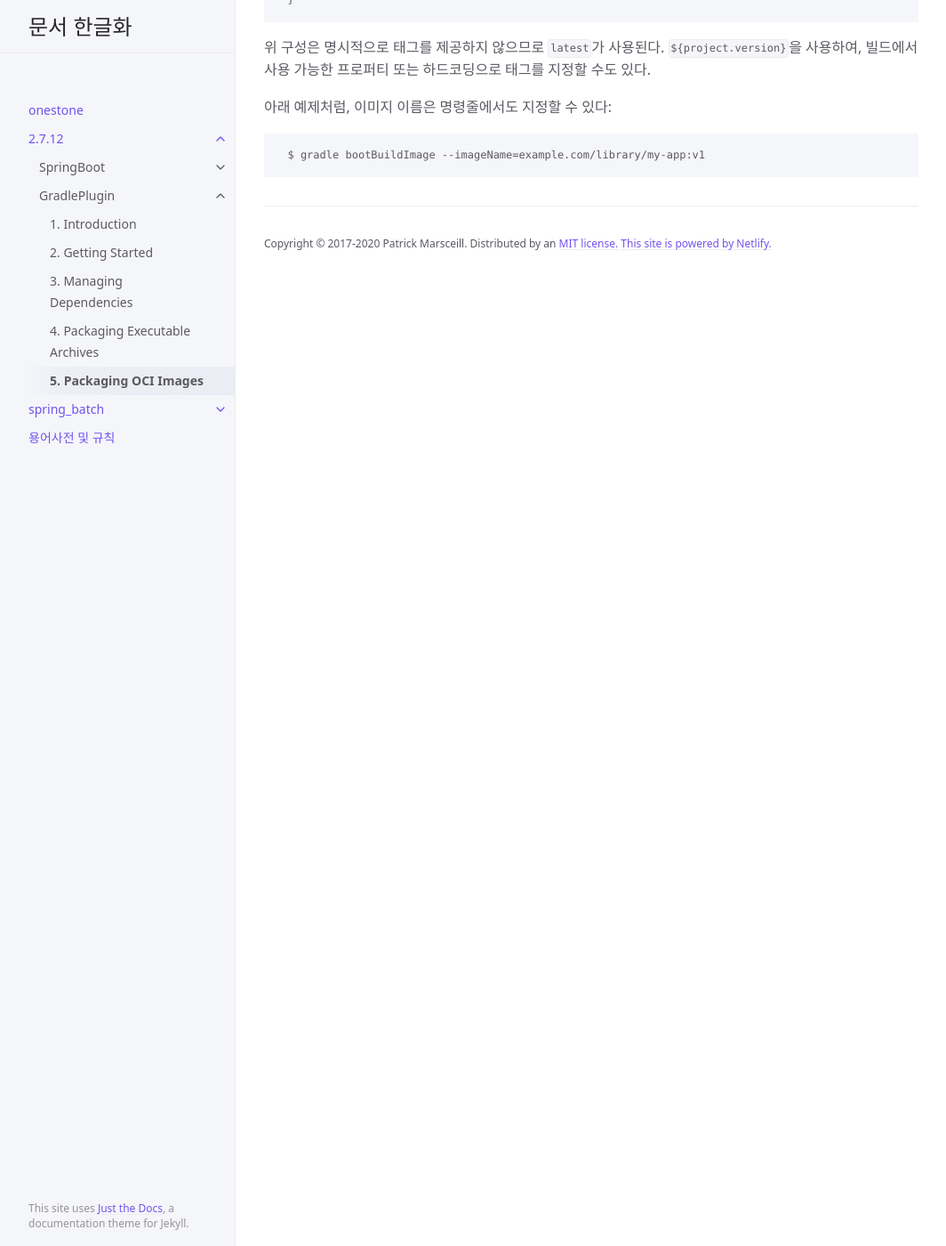
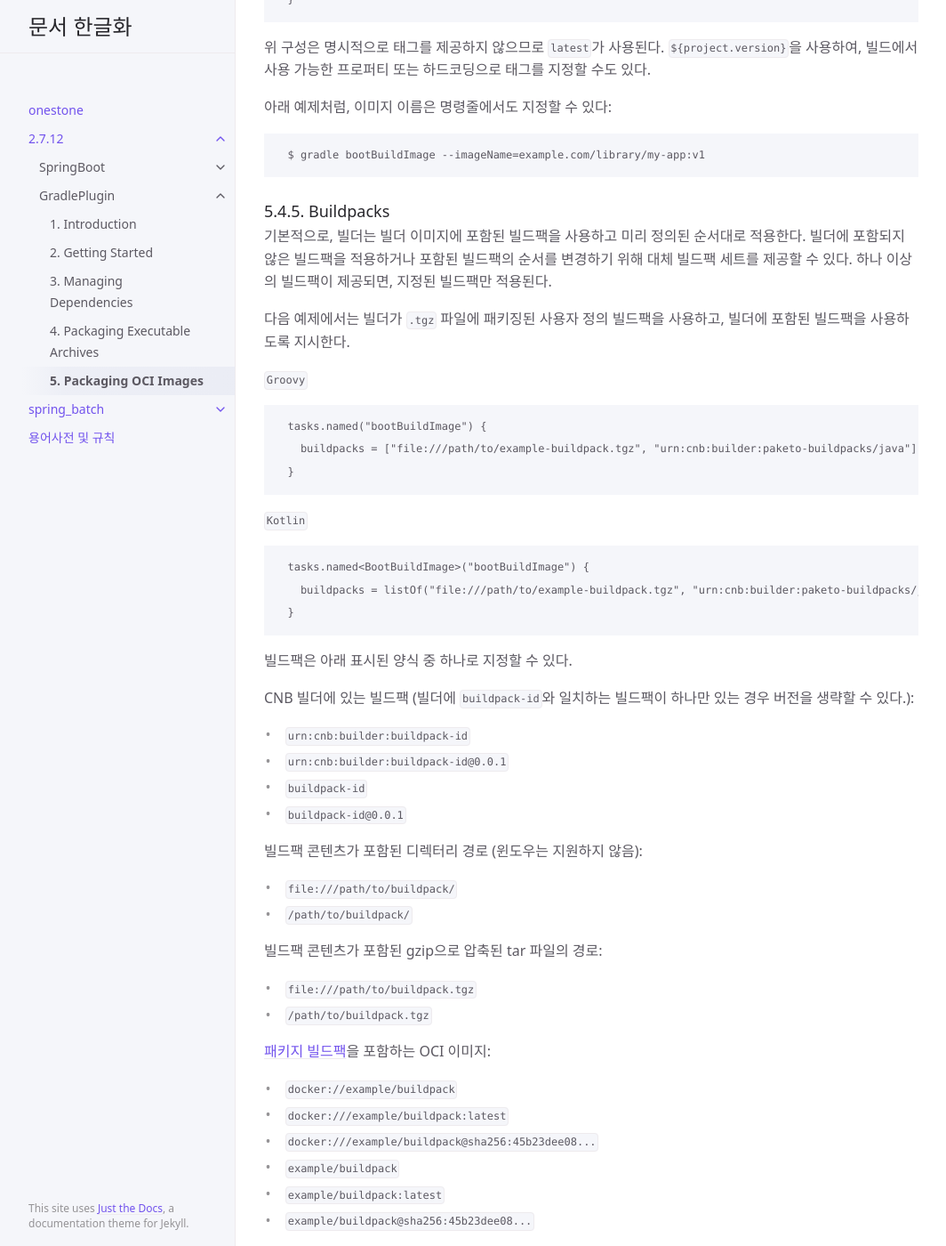
Before and after one commit to onestone9900/onestone9900.github.io, a Jekyll site: the page built from docs/2.7.12/gradle_plugin/5. packaging_OCI_Images.md, in a window 1280 px wide and 1400 px high, scrolled down 7734 px. Shown: the whole window at 89% size, without its empty margins (107-1171 px from the left). Built offline with Jekyll 4.4.1, drawn with Linux system fonts in a browser that asks for light colours; some of the changed text lies outside the part shown.

Commit message:
docs: 5. Packaging OCI Images - 5.4.5, 5.4.6

````diff
--- a/docs/2.7.12/gradle_plugin/5. packaging_OCI_Images.md
+++ b/docs/2.7.12/gradle_plugin/5. packaging_OCI_Images.md
@@ -194,3 +194,87 @@ Paketo 자바 빌드팩은 `JAVA_TOOL_OPTIONS` [환경 변수를 설정](https:/
 ```
   $ gradle bootBuildImage --imageName=example.com/library/my-app:v1
 ```
+
+### 5.4.5. Buildpacks
+기본적으로, 빌더는 빌더 이미지에 포함된 빌드팩을 사용하고 미리 정의된 순서대로 적용한다. 빌더에 포함되지 않은 빌드팩을 적용하거나 포함된 빌드팩의 순서를 변경하기 위해 대체 빌드팩 세트를 제공할 수 있다. 하나 이상의 빌드팩이 제공되면, 지정된 빌드팩만 적용된다.
+
+다음 예제에서는 빌더가 `.tgz` 파일에 패키징된 사용자 정의 빌드팩을 사용하고, 빌더에 포함된 빌드팩을 사용하도록 지시한다.
+
+`Groovy`
+```
+  tasks.named("bootBuildImage") {
+    buildpacks = ["file:///path/to/example-buildpack.tgz", "urn:cnb:builder:paketo-buildpacks/java"]
+  }
+```
+`Kotlin`
+```
+  tasks.named<BootBuildImage>("bootBuildImage") {
+    buildpacks = listOf("file:///path/to/example-buildpack.tgz", "urn:cnb:builder:paketo-buildpacks/java")
+  }
+```
+
+빌드팩은 아래 표시된 양식 중 하나로 지정할 수 있다.
+
+CNB 빌더에 있는 빌드팩 (빌더에 `buildpack-id`와 일치하는 빌드팩이 하나만 있는 경우 버전을 생략할 수 있다.):
+- `urn:cnb:builder:buildpack-id`
+- `urn:cnb:builder:buildpack-id@0.0.1`
+- `buildpack-id`
+- `buildpack-id@0.0.1`
+
+빌드팩 콘텐츠가 포함된 디렉터리 경로 (윈도우는 지원하지 않음):
+- `file:///path/to/buildpack/`
+- `/path/to/buildpack/`
+
+
+빌드팩 콘텐츠가 포함된 gzip으로 압축된 tar 파일의 경로:
+- `file:///path/to/buildpack.tgz`
+- `/path/to/buildpack.tgz`
+
+[패키지 빌드팩](https://buildpacks.io/docs/buildpack-author-guide/package-a-buildpack/)을 포함하는 OCI 이미지:
+- `docker://example/buildpack`
+- `docker:///example/buildpack:latest`
+- `docker:///example/buildpack@sha256:45b23dee08...`
+- `example/buildpack`
+- `example/buildpack:latest`
+- `example/buildpack@sha256:45b23dee08...`
+
+### 5.4.6. Image Publishing
+생성된 이미지는 `publish` 옵션을 활성화하여 도커 레지스트리에 게시할 수 있다.
+
+도커 레지스트리에 인증이 필요한 경우, `docker.publishRegistry` 프로퍼티을 사용하여 크리덴셜(credentials)을 구성할 수 있다. 도커 레지스트리에 인증이 필요하지 않은 경우, `docker.publishRegistry` 구성을 생략할 수 있다.
+
+{: .important}
+>이미지가 게시될 레지스트리는 이미지 이름(아래 예제에서는 `docker.example.com`)의 레지스트리 파트(part)에 의해 결정된다.
+`docker.publishRegistry` 크리덴셜을 구성하고 `url` 프로퍼티를 포함하는 경우, 이 값은 레지스트리로 전달되지만 게시되는 레지스트리 위치를 결정하는 데 사용되지 않는다.
+
+`Groovy`
+```
+  tasks.named("bootBuildImage") {
+    imageName = "docker.example.com/library/${project.name}"
+    publish = true
+    docker {
+      publishRegistry {
+        username = "user"
+        password = "secret"
+      }
+    }
+  }
+```
+`Kotlin`
+```
+  tasks.named<BootBuildImage>("bootBuildImage") {
+    imageName = "docker.example.com/library/${project.name}"
+    isPublish = true
+    docker {
+      publishRegistry {
+        username = "user"
+        password = "secret"
+      }
+    }
+  }
+```
+
+publish 옵션은 아래 예제와 같이, 명령줄에서도 지정할 수 있다.
+```
+  $ gradle bootBuildImage --imageName=docker.example.com/library/my-app:v1 --publishImage
+```
````
